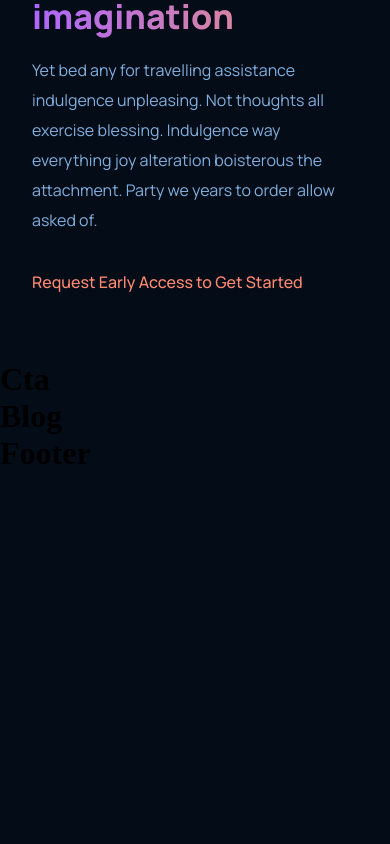
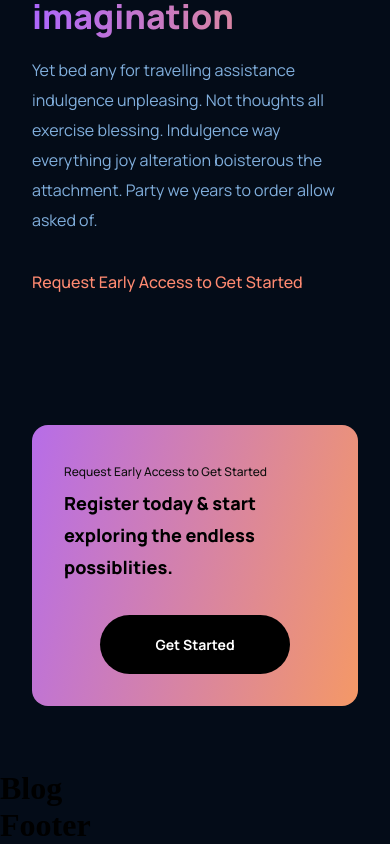
Before and after one commit to guarize/modern-UI-UX-gpt-3, a React (Vite) app: page / in a window 390 px wide. Shown: the part 3900-4744 px from the top of the page. Before the commit the page ends 4372 px from the top, so only its background shows below. Built offline with nearby package versions, Linux system fonts and the light colour scheme.

Commit message:
[feat] - cta completed

```diff
--- a/src/components/cta/CTA.jsx
+++ b/src/components/cta/CTA.jsx
@@ -3,8 +3,14 @@ import './cta.scss';
 
 const CTA = () => {
   return (
-    <div>
-      <h1>Cta</h1>
+    <div className="gpt3__cta">
+      <div className="gpt3__cta-content">
+        <p>Request Early Access to Get Started</p>
+        <h3>Register today & start exploring the endless possiblities.</h3>
+      </div>
+      <div className='gpt3__cta-btn'>
+        <button type="button">Get Started</button>
+      </div>
     </div>
   );
 };
--- a/src/components/cta/cta.scss
+++ b/src/components/cta/cta.scss
@@ -0,0 +1,79 @@
+.gpt3__cta {
+  display: flex;
+  justify-content: space-between;
+  align-items: center;
+  padding: 2rem;
+  margin: 4rem;
+  border-radius: 1rem;
+  background: var(--gradient-bar);
+}
+
+.gpt3__cta-content {
+  p {
+    font-family: var(--font-family);
+    font-weight: 500;
+    font-size: 12px;
+    line-height: 30px;
+    color: #0E0E0E;
+  }
+
+  h3 {
+    font-family: var(--font-family);
+    font-weight: 800;
+    font-size: 24px;
+    line-height: 45px;
+    color: #000000;
+  }
+}
+
+.gpt3__cta-btn {
+  display: flex;
+  justify-content: center;
+  align-items: center;
+  margin-left: 2rem;
+
+  button {
+    width: 189.14px;
+    height: 59.4px;
+    background: #000;
+    border-radius: 40px;
+    font-family: var(--font-family);
+    font-weight: bold;
+    font-size: 18px;
+    line-height: 30px;
+    color: #fff;
+    border: none;
+    outline: none;
+    cursor: pointer;
+  }
+}
+
+@media screen and (max-width: 650px) {
+  .gpt3__cta {
+    flex-direction: column;
+  }
+
+  .gpt3__cta-btn {
+    margin: 2rem 0 0;
+  }
+}
+
+@media screen and (max-width: 550px) {
+  .gpt3__cta {
+    margin: 4rem 2rem;
+  }
+
+  .gpt3__cta-content {
+    h3 {
+      font-size: 18px;
+      line-height: 32px;
+    }
+  }
+
+  .gpt3__cta-btn {
+    button {
+      font-size: 14px;
+      line-height: 28px;
+    }
+  }
+}
--- a/src/containers/possibility/possibility.scss
+++ b/src/containers/possibility/possibility.scss
@@ -64,11 +64,6 @@
 
   .gpt3__possibility-image {
     margin: 1rem 0;
-
-    img {
-      width: unset;
-      height: unset;
-    }
   }
 
   .gpt3__possibility-content {
```
